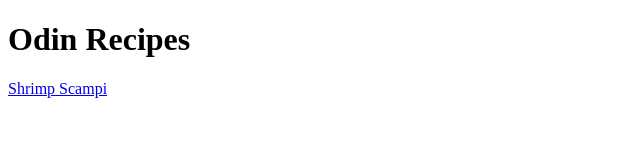
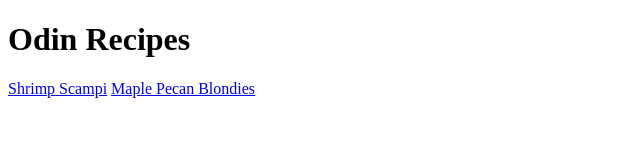
Before and after one commit to ryanf0275/odin-recipes, a plain HTML site: page index.html in a window 1280 px wide. Shown: the whole page, without its empty margins (0-640 px from the left). Drawn offline with Linux system fonts and the light colour scheme.

Commit message:
added relative link to maple pecan blondie page

```diff
--- a/index.html
+++ b/index.html
@@ -8,6 +8,7 @@
 <body>
     <h1>Odin Recipes</h1>
     <a href="recipes/shrimpscampi.html">Shrimp Scampi</a>
+    <a href="recipes/MaplePecanBlondies.html">Maple Pecan Blondies</a>
 
 </body>
 </html>
```
